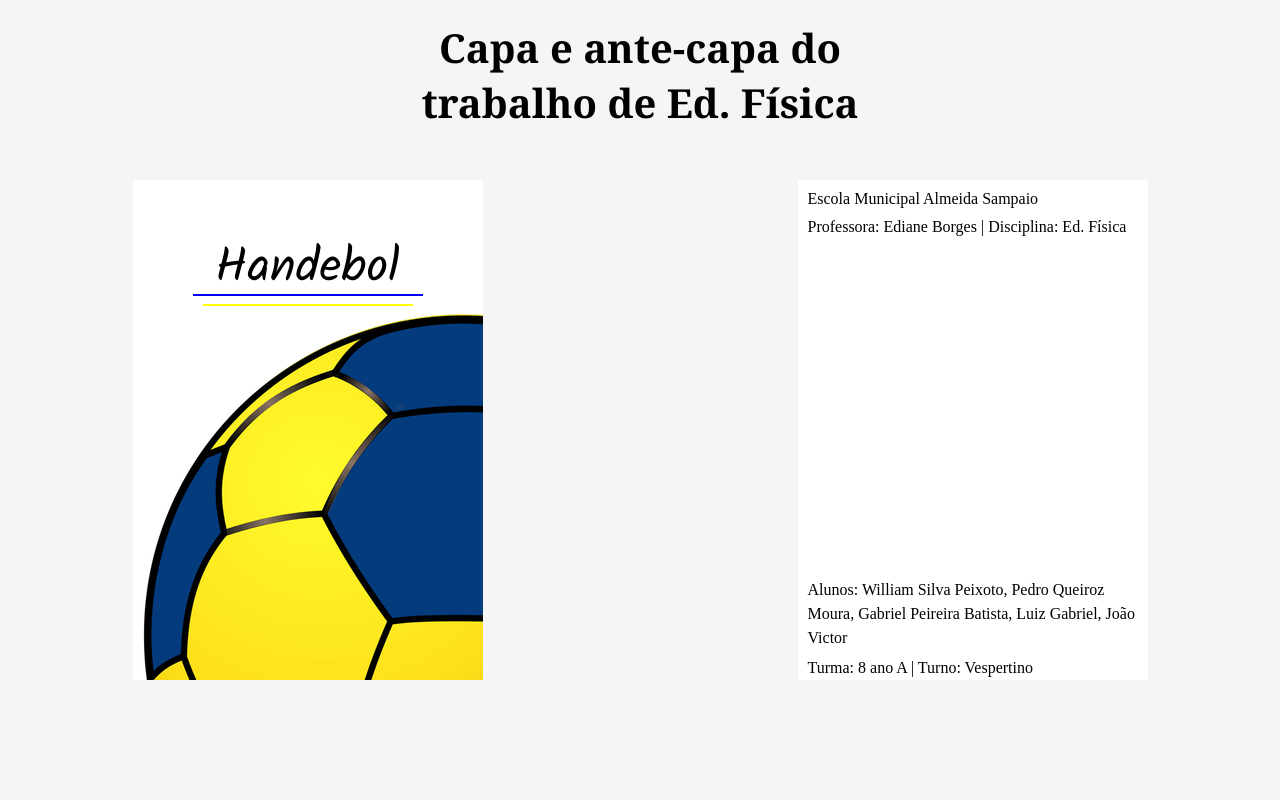
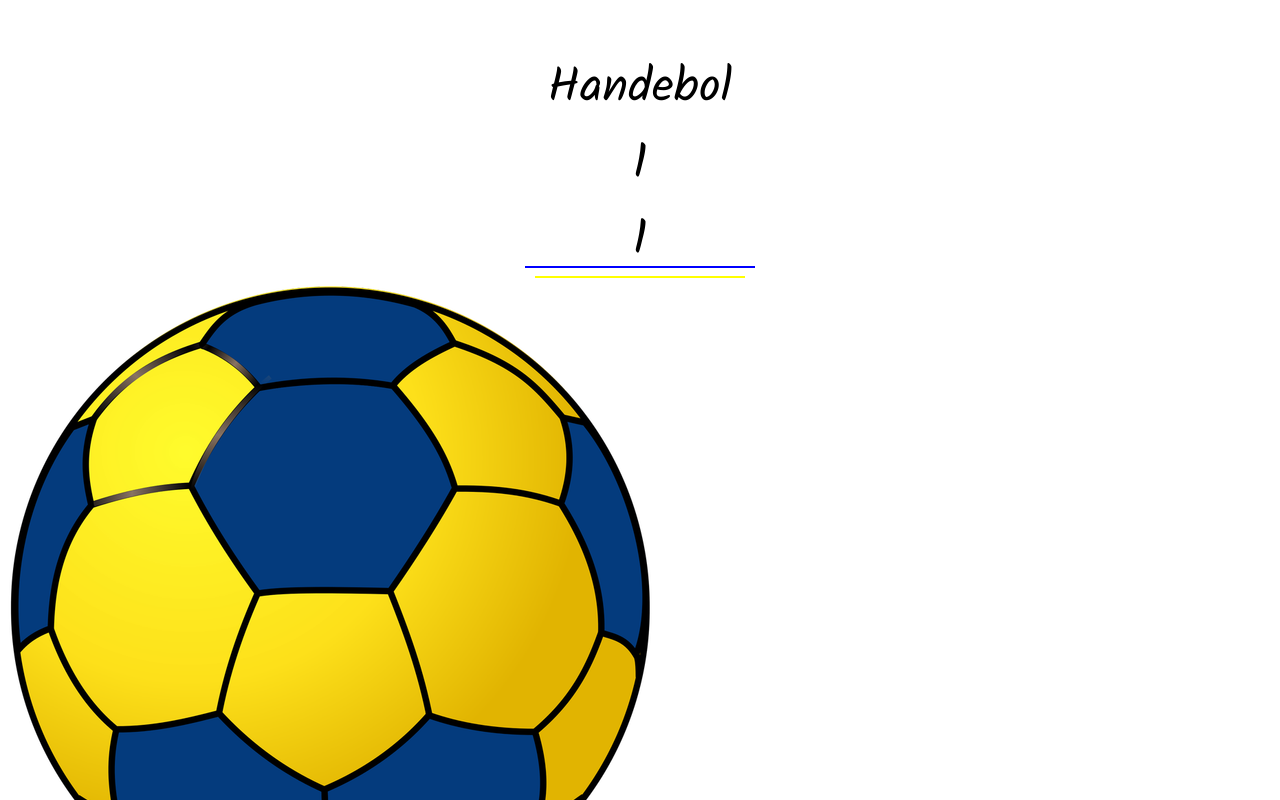
Before and after one commit to williamsilvapeixoto/capa-trabalho-edfisica, a plain HTML site: page index.html in a window 1280 px wide. Drawn offline with Linux system fonts and the light colour scheme.

```diff
--- a/css/style.css
+++ b/css/style.css
@@ -6,11 +6,6 @@
     margin: 0;
     padding: 0;
     box-sizing: border-box;
-}
-
-body{
-    background-color: rgb(245, 245, 245);
-    padding-bottom: 30px;
 }
 
 main > h1{
@@ -29,8 +24,8 @@ main > section#gl{
 
 main > section section#capa{
     background-color: white;
-    width: 350px;
-    height: 500px;
+    width: 100vw;
+    height: 100vh;
     overflow: hidden;
 }
 
@@ -100,8 +95,8 @@ section#ante-capa p.b1{
     }
 
     section#capa{
-        width: 100%;
-        height: 100%;
+        width: 100vw;
+        height: 100vh;
     }
 
     div.div-before{
--- a/index.html
+++ b/index.html
@@ -4,26 +4,26 @@
     <meta charset="UTF-8">
     <meta name="viewport" content="width=device-width, initial-scale=1.0">
     <title>Capa do Trabalho de Ed. Física</title>
-    <link rel="stylesheet" href="css/style.css">
+    <link rel="stylesheet" href="css/style.css" media="all">
 </head>
 <body>
     <main>
-        <h1>Capa e ante-capa do <br>trabalho de Ed. Física</h1>
+        <!--<h1>Capa e ante-capa do <br>trabalho de Ed. Física</h1>-->
         <section id="gl">
             <section id="capa">
                 <h1>Handebol
-                    <div class="div-before"></div>
-                    <div class="div-after"></div>
+                    <div class="div-before">1</div>
+                    <div class="div-after">1</div>
                 </h1>
                 <img src="img/hanball-ball.png" alt="Bola de handebol">
             </section>
-
+            <!--
             <section id="ante-capa">
                 <p>Escola Municipal Almeida Sampaio</p>
                 <p>Professora: Ediane Borges | Disciplina: Ed. Física</p>
                 <p class="baixo b1">Alunos: William Silva Peixoto, Pedro Queiroz Moura, Gabriel Peireira Batista, Luiz Gabriel, João Victor</p>
                 <p class="baixo">Turma: 8 ano A | Turno: Vespertino</p>
-            </section>
+            </section>-->
         </section>
     </main>
 </body>
```
